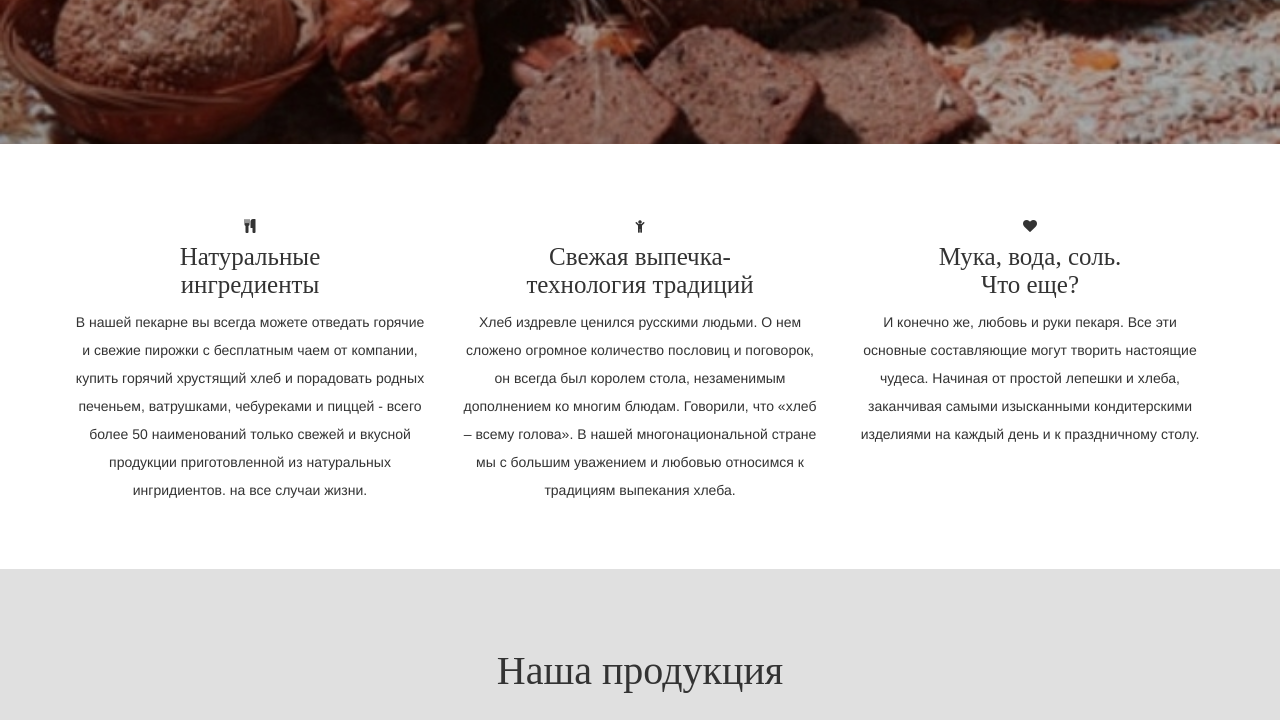
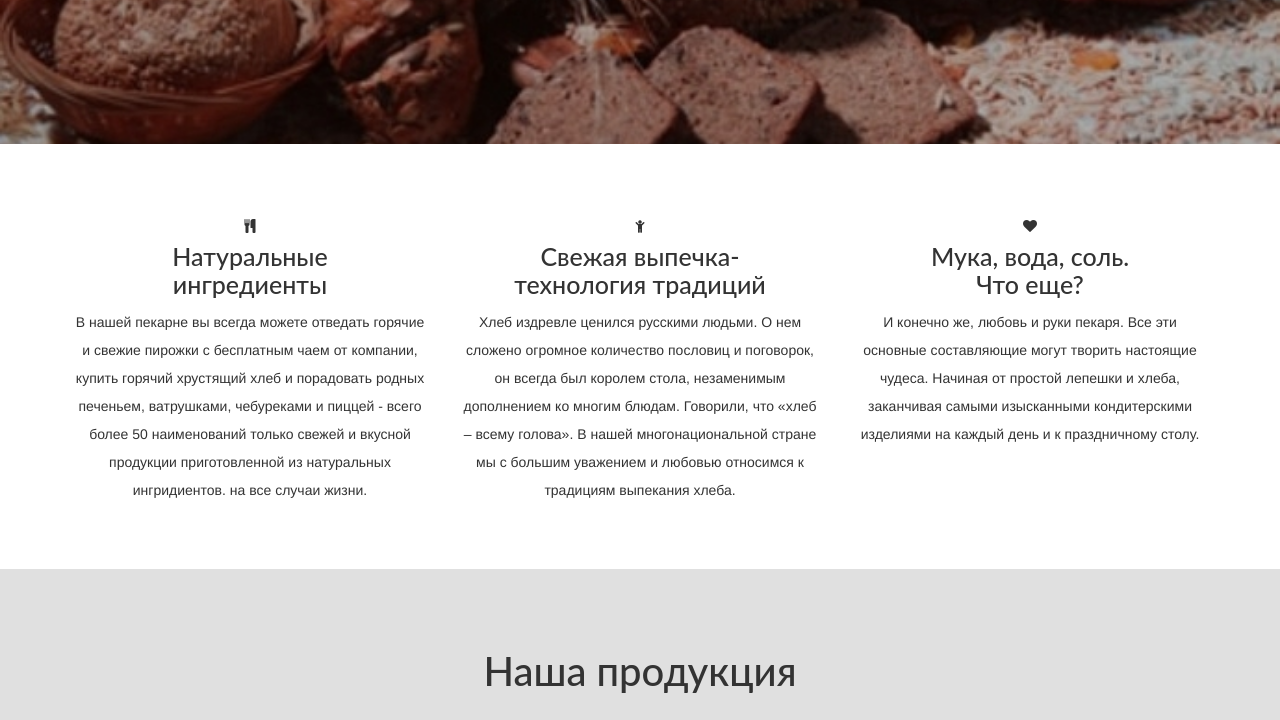
Before and after one commit to FilippovaElena/bakehouse.github.io, a plain HTML site: page index.html in a window 1280 px wide. Shown: the part 346-1066 px from the top of the page. Drawn offline with nearby package versions, Linux system fonts and the light colour scheme.

Commit message:
new font

```diff
--- a/css/main.css
+++ b/css/main.css
@@ -15,7 +15,7 @@ margin-top:70px;
 }
 
 h1, h2, h3, h4, h5, h6{
-font-family: "Cuprum" !important;
+font-family: "Lato", sans-serif !important;
 font-weight:300px;
 color: #333;
 }
--- a/index.html
+++ b/index.html
@@ -3,7 +3,7 @@
 <head>
 <meta http-equiv="Content-Type" content="text/html; charset=utf-8">
 <meta name="viewport" content="width=device-width", initial-scale=1.0>
-<title>bootstrap</title>
+<title>Bake House</title>
 <link rel="stylesheet" href="css/bootstrap.css">
 <link href ="css/main.css" type="text/css" rel="stylesheet">
 <link href ="css/font-awesome.min.css" type="text/css" rel="stylesheet">
```
